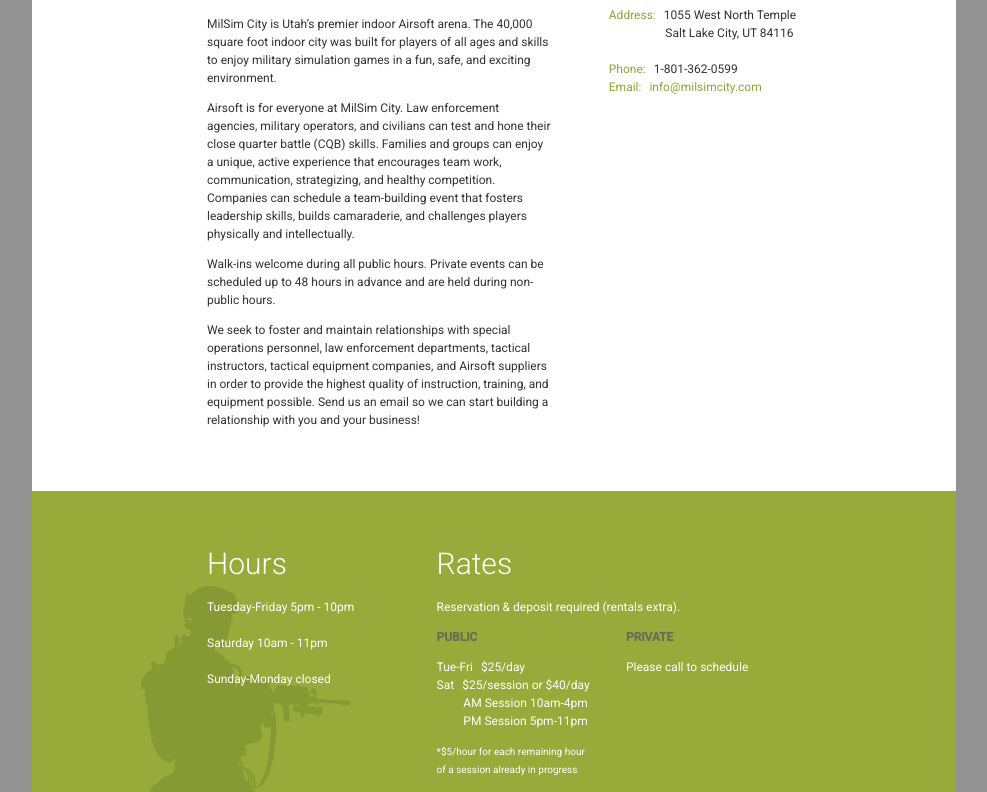
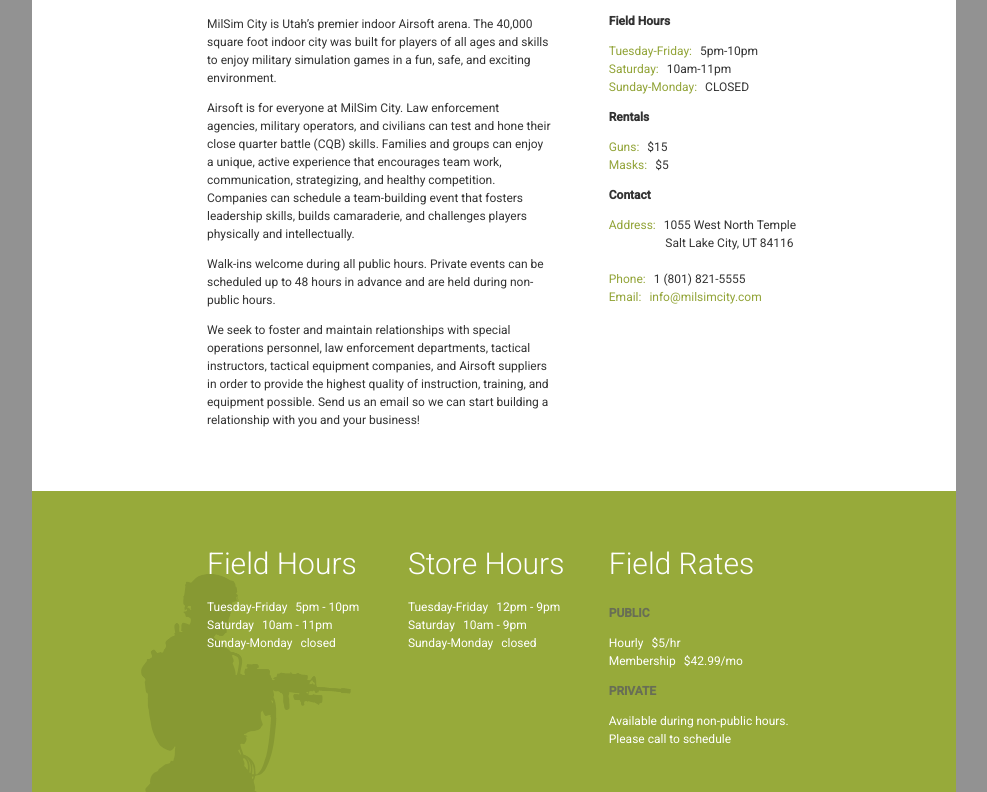
Before and after one commit to mzabriskie/milsimcity.com, a website: page index.html in a window 1280 px wide. Shown: the part 469-1261 px from the top of the page, without its empty margins (146-1133 px from the left). Drawn offline with Linux system fonts and the light colour scheme.

Commit message:
Updating hours and rates

```diff
--- a/assets/css/styles.css
+++ b/assets/css/styles.css
@@ -201,6 +201,9 @@
 .col-gutter {
   width: 10%;
 }
+.col-gutter-half {
+  width: 5%;
+}
 .col-full {
   width: 60%;
 }
--- a/index.html
+++ b/index.html
@@ -8,6 +8,7 @@
     <meta name="viewport" content="width=device-width, initial-scale=1.0"/>
     <meta name="description" content="MilSim City indoor airsoft arena Salt Lake City, UT"/>
     <meta name="keywords" content="Airsoft, Arena, Salt Lake City, Utah, UT"/>
+    <meta name="viewport" content="width=device-width, initial-scale=1">
 
     <link rel="shortcut icon" href="favicon.ico"/>
     <link rel="stylesheet" href="http://fonts.googleapis.com/css?family=Roboto:500,400,300">
@@ -50,7 +51,27 @@
         <div class="col col-gutter">&nbsp;</div>
         <div class="col col-short">
           <strong>MilSim City</strong><br/>
-          <span>Indoor Airsoft Arena</span><br/>
+          <span>Indoor Airsoft Arena</span><br/><br/>
+
+          <strong>Field Hours</strong><br/>
+          <dl>
+            <dt>Tuesday-Friday:</dt>
+            <dd>5pm-10pm</dd>
+            <dt>Saturday:</dt>
+            <dd>10am-11pm</dd>
+            <dt>Sunday-Monday:</dt>
+            <dd>CLOSED</dd>
+          </dl>
+
+          <strong>Rentals</strong><br/>
+          <dl>
+            <dt>Guns:</dt>
+            <dd>$15</dd>
+            <dt>Masks:</dt>
+            <dd>$5</dd>
+          </dl>
+
+          <strong>Contact</strong><br/>
           <dl>
             <dt>Address:</dt>
             <dd>1055 West North Temple<br/>
@@ -60,9 +81,7 @@
                 Salt Lake City, UT 84116
             </dd><br/>
             <dt>Phone:</dt>
-            <dd>1-801-362-0599</dd>
-            <!-- <dt>Fax:</dt> -->
-            <!-- <dd>1&#45;801&#45;000&#45;0000</dd> -->
+            <dd>1 (801) 821-5555</dd>
             <dt>Email:</dt>
             <dd><a href="mailto:info@milsimcity.com">info@milsimcity.com</a></dd>
           </dl>
@@ -72,48 +91,47 @@
       <!-- Hours -->
       <section id="hours" class="bg-green pad-hr pad-vr clearfix">
         <div class="col col-short">
-          <h2>Hours</h2>
-          <p>
-            <span>Tuesday-Friday 5pm - 10pm</span><br/><br/>
-            <span>Saturday 10am - 11pm</span><br/><br/>
-            <span>Sunday-Monday closed</span>
-          </p>
+          <h2>Field Hours</h2>
+          <dl>
+            <dt>Tuesday-Friday</dt>
+            <dd>5pm - 10pm</dt>
+            <dt>Saturday</dt>
+            <dd>10am - 11pm</dd>
+            <dt>Sunday-Monday</dt>
+            <dd>closed</dd>
+          </dl>
         </div>
-        <div class="col col-gutter">&nbsp;</div>
-        <div class="col col-full">
-          <h2>Rates</h2>
-          <p>
-            Reservation &amp; deposit required (rentals extra).
-          </p>
-          <div class="col col-half">
+        <div class="col col-gutter-half">&nbsp;</div>
+        <div class="col col-short">
+          <h2>Store Hours</h2>
+          <dl>
+            <dt>Tuesday-Friday</dt>
+            <dd>12pm - 9pm</dd>
+            <dt>Saturday</dt>
+            <dd>10am - 9pm</dd>
+            <dt>Sunday-Monday</dt>
+            <dd>closed</dd>
+          </dl>
+        </div>
+        <div class="col col-gutter-half">&nbsp;</div>
+        <div class="col col-short">
+          <h2>Field Rates</h2><br/>
+          <div>
             <strong>PUBLIC</strong>
             <dl>
-              <dt>Tue-Fri</dt>
-              <dd>$25/day</dd>
-              <dt>Sat</dt>
-              <dd>
-                $25/session or $40/day<br/>
-                &nbsp;&nbsp;&nbsp;&nbsp;&nbsp;&nbsp;&nbsp;&nbsp;
-                AM Session 10am-4pm<br/>
-                &nbsp;&nbsp;&nbsp;&nbsp;&nbsp;&nbsp;&nbsp;&nbsp;
-                PM Session 5pm-11pm
-              </dd>
+              <dt>Hourly</dt>
+              <dd>$5/hr</dd>
+              <dt>Membership</dt>
+              <dd>$42.99/mo</dd>
             </dl>
-            <small>*$5/hour for each remaining hour of a session already in progress</small>
           </div>
-          <div class="col col-gutter">&nbsp;</div>
-          <div class="col col-half">
+          <div>
             <strong>PRIVATE</strong>
             <dl>
-              <dt>Please call to schedule</dt>
+              <dt>Available during non-public hours.<br/>Please call to schedule</dt>
               <dd>&nbsp;</dd>
-              <!-- <dt>Groups &#38;lt;= 50</dt> -->
-              <!-- <dd>$100/hour 2 hours minimum</dd> -->
-              <!-- <dt>Groups &#38;gt; 50</dt> -->
-              <!-- <dd>Please call or email</dd> -->
             </dl>
           </div>
-          <!-- <button type="button" id="btn&#45;pricing">See all pricing and memberships and rentals ›</button> -->
         </div>
       </section>
 
@@ -161,12 +179,12 @@
       </section>
 
       <!-- Calendar -->
-      <section id="calendar" class="bg-black pad-hr pad-vr">
-        <h2>Calendar</h2>
-        <dl id="calendar-content"></dl>
-        <!-- <br/><br/> -->
-        <!-- <button type="button" id="btn&#45;calendar">See full calendar ›</button> -->
-      </section>
+      <!-- <section id="calendar" class="bg&#45;black pad&#45;hr pad&#45;vr"> -->
+      <!--   <h2>Calendar</h2> -->
+      <!--   <dl id="calendar&#45;content"></dl> -->
+      <!--   <!&#45;&#45; <br/><br/> &#45;&#45;> -->
+      <!--   <!&#45;&#45; <button type="button" id="btn&#38;#45;calendar">See full calendar ›</button> &#45;&#45;> -->
+      <!-- </section> -->
 
       <!-- Contact -->
       <section id="contact">
```
